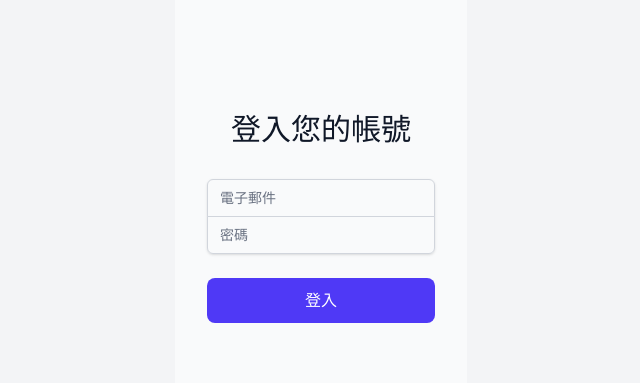
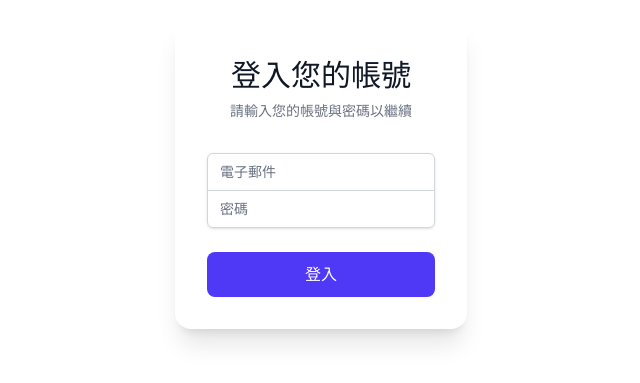
Before and after one commit to galaxydrifting/trello-frontend, a React (Vite) app: page / in a window 1280 px wide. Shown: the part 227-610 px from the top of the page, without its empty margins (319-959 px from the left). Built offline with nearby package versions, Linux system fonts and the light colour scheme.

Commit message:
refactor: 調整樣式以改善登入頁面佈局和可讀性

```diff
--- a/src/App.css
+++ b/src/App.css
@@ -3,6 +3,5 @@
 #root {
   max-width: 1280px;
   margin: 0 auto;
-  padding: 2rem;
   text-align: center;
 }
--- a/src/index.css
+++ b/src/index.css
@@ -7,7 +7,6 @@
 
   color-scheme: light dark;
   color: rgba(255, 255, 255, 0.87);
-  background-color: #242424;
 
   font-synthesis: none;
   text-rendering: optimizeLegibility;
@@ -31,7 +30,7 @@ body {
   place-items: center;
   min-width: 320px;
   min-height: 100vh;
-  background-color: #f3f4f6;
+  background-color: transparent;
 }
 
 h1 {
@@ -70,6 +69,12 @@ button:focus-visible {
   }
 }
 
+@media (prefers-color-scheme: dark) {
+  :root {
+    background-color: #242424;
+  }
+}
+
 /* 讓 Tailwind Typography 的 prose 內容清單符號正常顯示 */
 .prose ul,
 .prose ol {
--- a/src/pages/LoginPage.tsx
+++ b/src/pages/LoginPage.tsx
@@ -28,12 +28,12 @@ export default function LoginPage() {
   });
 
   return (
-    <div className="min-h-screen flex items-center justify-center bg-gray-50 py-12 px-4 sm:px-6 lg:px-8">
-      <div className="max-w-md w-full space-y-8">
-        <div>
-          <h2 className="mt-6 text-center text-3xl font-extrabold text-gray-900">登入您的帳號</h2>
+    <div className="flex items-center justify-center min-h-screen">
+      <div className="max-w-md w-full space-y-6 bg-white rounded-2xl shadow-xl p-8 mx-2">
+        <div className="flex flex-col items-center">
+          <h2 className="mt-2 text-center text-3xl font-extrabold text-gray-900">登入您的帳號</h2>
+          <p className="mt-2 text-center text-gray-500 text-sm">請輸入您的帳號與密碼以繼續</p>
         </div>
-
         <LoginForm loginMutation={loginMutation} />
       </div>
     </div>
--- a/src/router/index.tsx
+++ b/src/router/index.tsx
@@ -15,11 +15,11 @@ const router = createBrowserRouter([
       },
       {
         path: '/boards',
-        element: <BoardListPage />, // 新增 BoardListPage 路由
+        element: <BoardListPage />,
       },
       {
         path: '/boards/:boardId',
-        element: <BoardDetailPage />, // 新增 BoardDetailPage 路由
+        element: <BoardDetailPage />,
       },
     ],
   },
```
